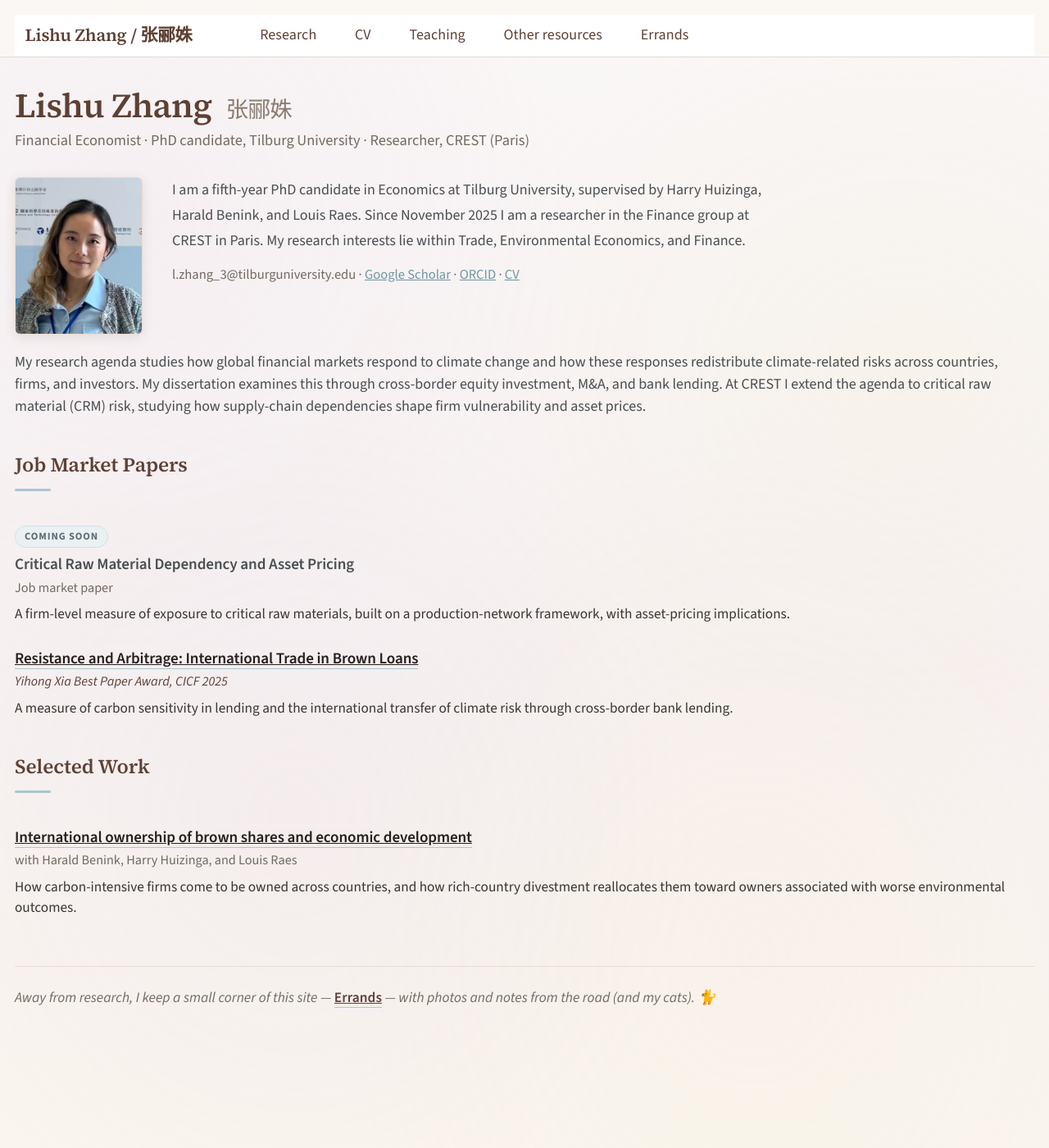
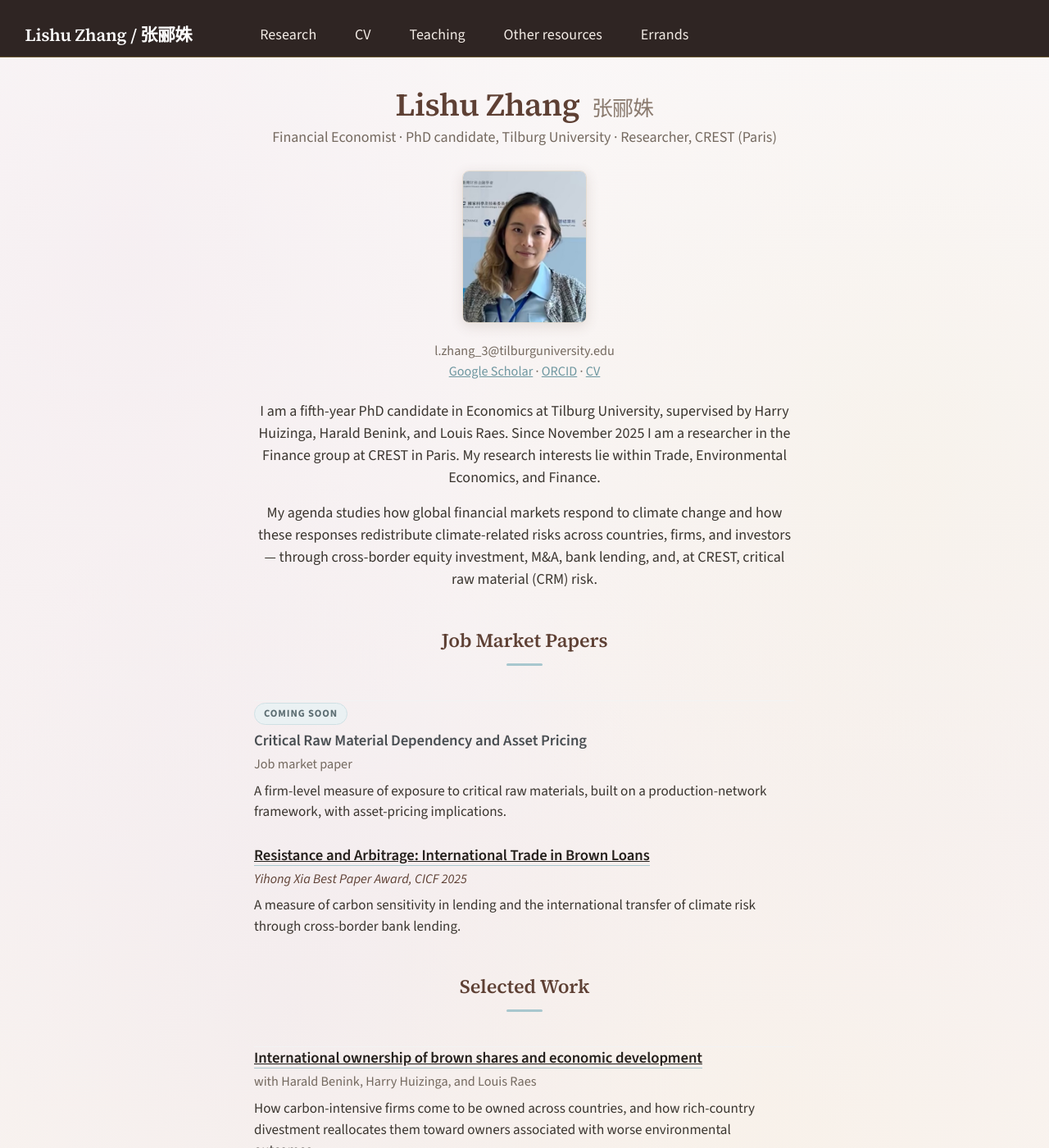
Before and after one commit to LishuZ/LishuZ.github.io, a Jekyll site: the page built from _pages/about.md, in a window 1280 px wide and 1400 px high. Shown: the whole window at 82% size. Built offline with Jekyll 4.4.1, drawn with Linux system fonts in a browser that asks for light colours.

Commit message:
Dark menu bar + centered homepage identity block
Make masthead a dark warm bar with white text and a gold underline on
the current page (mobile hamburger + overflow dropdown handled).
Center the homepage header (name, photo, role, contact, intro) like the
reference sites; keep the paper list left-aligned for readability.

Co-Authored-By: Claude Opus 4.8 (1M context) <noreply@anthropic.com>

```diff
--- a/_pages/about.md
+++ b/_pages/about.md
@@ -7,56 +7,48 @@ author_profile: false
 
 <style>
 /* ==========================================================================
-   Homepage — Variant B (simple & elegant, warm)
+   Homepage — Variant B (centered, simple & elegant, warm)
    ========================================================================== */
-$sienna: #5E4034;
+.home { max-width: 660px; margin: 0 auto; padding: 0 0 1em; }
 
-.home { max-width: 720px; margin: 0 auto; padding: 0 0 1em; }
-
-/* Name + role */
+/* --- Centered identity header --- */
+.home .home-head { text-align: center; margin-bottom: 2.4em; }
 .home .lead-name {
   font-family: "Source Serif 4", Georgia, serif;
-  font-size: 2.3rem;
-  font-weight: 600;
-  letter-spacing: -0.012em;
-  line-height: 1.1;
-  color: #5E4034;
-  margin: 0 0 0.15em;
+  font-size: 2.15rem; font-weight: 600; letter-spacing: -0.012em;
+  line-height: 1.12; color: #5E4034; margin: 0 0 0.12em;
 }
-.home .lead-name .cn { font-weight: 500; color: #8a7a6e; font-size: 0.66em; margin-left: 0.3em; }
-.home .lead-role { font-size: 1.02rem; color: #74695f; margin: 0 0 1.7em; }
+.home .lead-name .cn { font-weight: 500; color: #8a7a6e; font-size: 0.66em; margin-left: 0.25em; }
+.home .lead-role { font-size: 1rem; color: #74695f; margin: 0; }
+.home .intro-photo {
+  display: block; width: 152px; height: 186px; object-fit: cover;
+  border-radius: 8px; border: 1px solid #e6ddd2;
+  box-shadow: 0 4px 16px rgba(94, 64, 52, 0.14);
+  margin: 1.5em auto 1.25em;
+}
+.home .contact { font-size: 0.9rem; color: #74695f; margin: 0 0 1.4em; }
+.home .contact a { color: #6E97A0; border-bottom: 0; }
+.home .bio { max-width: 38em; margin: 0 auto 0.9em; color: #3a352f; }
 
-/* Intro: photo beside bio */
-.home .intro-row { display: flex; gap: 2rem; align-items: flex-start; margin-bottom: 1.1em; }
-.home .intro-photo {
-  width: 156px; height: 192px; flex: 0 0 156px;
-  object-fit: cover; border-radius: 6px;
-  border: 1px solid #e6ddd2; box-shadow: 0 3px 14px rgba(94, 64, 52, 0.12);
-}
-.home .intro-text p { margin: 0 0 0.7em; }
-.home .contact { font-size: 0.92rem; color: #74695f; }
-.home .contact a { border-bottom: 0; }
-.home .intro-extra { margin: 0.2em 0 0; }
-
-/* Section heading (serif sienna + short blue tick) */
+/* --- Section heading: centered serif sienna + centered blue tick --- */
 .home .home-h2 {
   font-family: "Source Serif 4", Georgia, serif;
-  font-size: 1.35rem; font-weight: 600; color: #5E4034;
-  letter-spacing: -0.005em; margin: 2.4rem 0 0;
+  font-size: 1.3rem; font-weight: 600; color: #5E4034;
+  letter-spacing: -0.005em; text-align: center; margin: 2.6rem 0 0;
 }
 .home .home-h2::after {
   content: ""; display: block; width: 44px; height: 3px;
-  background: #A8C7CE; border-radius: 2px; margin: 0.6em 0 1.1em;
+  background: #A8C7CE; border-radius: 2px; margin: 0.6em auto 1.3em;
 }
 
-/* Paper entries */
+/* --- Paper entries: left-aligned for readability, inside the centered column --- */
 .home .paper { margin: 0 0 1.5em; }
-.home .paper .ptitle { font-weight: 600; font-size: 1.06rem; line-height: 1.42; letter-spacing: -0.005em; }
+.home .paper .ptitle { font-weight: 600; font-size: 1.04rem; line-height: 1.42; letter-spacing: -0.005em; }
 .home .paper .ptitle a { color: #241f1b !important; border-bottom: 1.5px solid #A8C7CE; }
 .home .paper .ptitle a:hover { color: #241f1b !important; border-bottom-color: #6E97A0; }
 .home .paper .pmeta { font-size: 0.9rem; color: #74695f; margin: 0.2em 0 0.45em; }
 .home .paper .award { color: #5E4034; font-style: italic; }
-.home .paper .abs { font-size: 0.96rem; color: #3a352f; margin: 0; }
+.home .paper .abs { font-size: 0.95rem; color: #3a352f; margin: 0; }
 .home .status {
   display: inline-block; font-size: 0.7rem; font-weight: 700;
   text-transform: uppercase; letter-spacing: 0.07em;
@@ -64,34 +56,29 @@ $sienna: #5E4034;
   border-radius: 20px; padding: 3px 11px; margin-bottom: 0.5em;
 }
 
-/* Errands note */
+/* --- Errands note (centered) --- */
 .home .errands-note {
-  margin-top: 3.2rem; padding-top: 1.4rem; border-top: 1px solid #e6ddd2;
-  font-size: 0.97rem; color: #74695f; font-style: italic;
+  text-align: center; margin-top: 3.2rem; padding-top: 1.5rem;
+  border-top: 1px solid #e6ddd2; font-size: 0.96rem; color: #74695f; font-style: italic;
 }
 .home .errands-note a { color: #5E4034 !important; font-weight: 600; font-style: normal; border-bottom: 1.5px solid #E7C24A; }
 
 @media (max-width: 600px) {
-  .home .lead-name { font-size: 1.9rem; }
-  .home .intro-row { flex-direction: column; gap: 1.2rem; }
-  .home .intro-photo { width: 140px; height: 172px; flex: 0 0 auto; }
+  .home .lead-name { font-size: 1.8rem; }
+  .home .intro-photo { width: 138px; height: 168px; }
 }
 </style>
 
 <div class="home" markdown="0">
 
-<h1 class="lead-name">Lishu Zhang <span class="cn">张郦姝</span></h1>
-<p class="lead-role">Financial Economist · PhD candidate, Tilburg University · Researcher, CREST (Paris)</p>
-
-<div class="intro-row">
+<div class="home-head">
+  <h1 class="lead-name">Lishu Zhang <span class="cn">张郦姝</span></h1>
+  <p class="lead-role">Financial Economist · PhD candidate, Tilburg University · Researcher, CREST (Paris)</p>
   <img class="intro-photo" src="/images/newpic.jpg" alt="Lishu Zhang">
-  <div class="intro-text">
-    <p>I am a fifth-year PhD candidate in Economics at Tilburg University, supervised by Harry Huizinga, Harald Benink, and Louis Raes. Since November 2025 I am a researcher in the Finance group at CREST in Paris. My research interests lie within Trade, Environmental Economics, and Finance.</p>
-    <p class="contact">l.zhang_3@tilburguniversity.edu&nbsp;·&nbsp;<a href="https://scholar.google.com/citations?hl=zh-CN&user=19jsgQMAAAAJ">Google Scholar</a>&nbsp;·&nbsp;<a href="https://orcid.org/0000-0003-0237-7664">ORCID</a>&nbsp;·&nbsp;<a href="/cv/">CV</a></p>
-  </div>
+  <p class="contact">l.zhang_3@tilburguniversity.edu<br><a href="https://scholar.google.com/citations?hl=zh-CN&user=19jsgQMAAAAJ">Google Scholar</a>&nbsp;·&nbsp;<a href="https://orcid.org/0000-0003-0237-7664">ORCID</a>&nbsp;·&nbsp;<a href="/cv/">CV</a></p>
+  <p class="bio">I am a fifth-year PhD candidate in Economics at Tilburg University, supervised by Harry Huizinga, Harald Benink, and Louis Raes. Since November 2025 I am a researcher in the Finance group at CREST in Paris. My research interests lie within Trade, Environmental Economics, and Finance.</p>
+  <p class="bio">My agenda studies how global financial markets respond to climate change and how these responses redistribute climate-related risks across countries, firms, and investors — through cross-border equity investment, M&amp;A, bank lending, and, at CREST, critical raw material (CRM) risk.</p>
 </div>
-
-<p class="intro-extra">My research agenda studies how global financial markets respond to climate change and how these responses redistribute climate-related risks across countries, firms, and investors. My dissertation examines this through cross-border equity investment, M&amp;A, and bank lending. At CREST I extend the agenda to critical raw material (CRM) risk, studying how supply-chain dependencies shape firm vulnerability and asset prices.</p>
 
 <h2 class="home-h2">Job Market Papers</h2>
 
--- a/_sass/_custom.scss
+++ b/_sass/_custom.scss
@@ -76,31 +76,49 @@ $accent-blue:   #A8C7CE;
   letter-spacing: -0.012em;
 }
 
-/* --- Masthead: quiet warm bar, serif brand, gold tick on current page --- */
+/* --- Masthead: dark warm bar, white text, gold underline on current page --- */
+$bar-dark: #2F2523;
+
 .masthead {
-  background: rgba(251, 248, 243, 0.92) !important;
-  -webkit-backdrop-filter: saturate(1.1) blur(6px);
-          backdrop-filter: saturate(1.1) blur(6px);
-  border-bottom: 1px solid rgba(94, 64, 52, 0.14) !important;
+  background: $bar-dark !important;
+  border-bottom: 1px solid rgba(231, 194, 74, 0.30) !important;
 }
-.masthead__inner-wrap a {
-  color: $accent-sienna !important;
+.greedy-nav { background: $bar-dark !important; }
+
+.masthead__inner-wrap a,
+.greedy-nav a {
+  color: #F3ECE6 !important;
   font-weight: 500;
   letter-spacing: 0.005em;
-  &:hover { color: $accent-blue !important; border-bottom-color: $accent-blue !important; }
 }
+.masthead__inner-wrap a:hover,
+.greedy-nav a:hover { color: $accent-gold !important; }
+
 .masthead__menu-item--lg a {
   font-family: $header-font-family; // serif brand name
   font-weight: 600 !important;
   font-size: 1.18em;
   letter-spacing: -0.01em;
+  color: #ffffff !important;
 }
-.greedy-nav a.current,
-.masthead__menu-item a.current {
-  color: #2f2523 !important;
-  border-bottom: 2px solid $accent-gold;
-  padding-bottom: 2px;
+
+/* animated underline → gold; drop the pale pill on the current item */
+.greedy-nav .visible-links a:before { background: $accent-gold !important; height: 3px; }
+.greedy-nav .visible-links a.current,
+.greedy-nav .visible-links a.current:hover {
+  color: #ffffff !important;
+  background: transparent !important;
 }
+
+/* hamburger icon stays light on small screens */
+.greedy-nav .navicon,
+.greedy-nav .navicon:before,
+.greedy-nav .navicon:after { background: #F3ECE6 !important; }
+
+/* responsive overflow dropdown: light panel keeps dark, readable links */
+.greedy-nav .hidden-links { background: #fff !important; }
+.greedy-nav .hidden-links a { color: $bar-dark !important; }
+.greedy-nav .hidden-links a:hover { color: $bar-dark !important; background: #F3EEE9 !important; }
 
 /* --- Links inside content: dusty blue, restrained --- */
 $blue-link: #6E97A0; // darkened dusty blue for readable links
```
